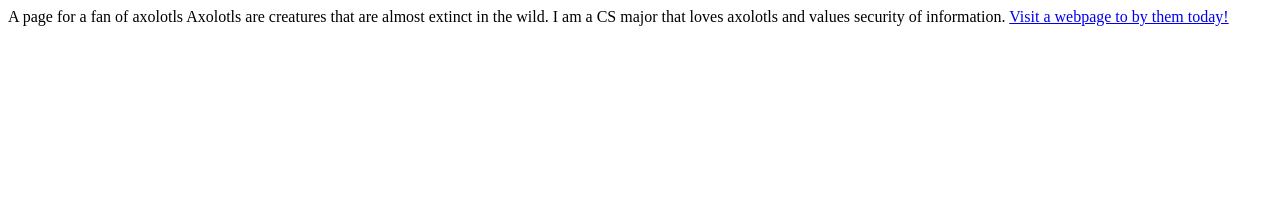
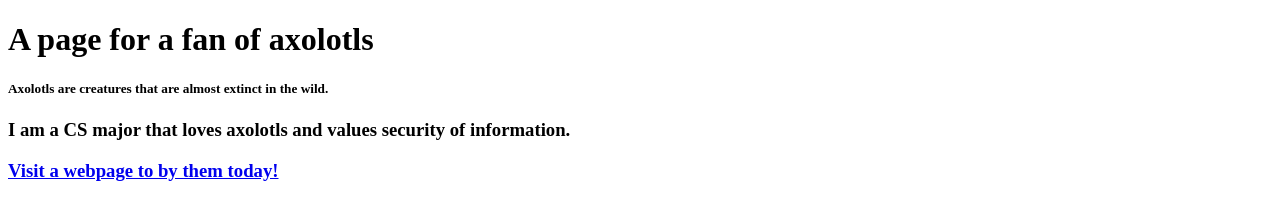
Before and after one commit to babybeans/babybeans.github.io, a plain HTML site: page index.html in a window 1280 px wide. Drawn offline with Linux system fonts and the light colour scheme.

Commit message:
added bolding

```diff
--- a/index.html
+++ b/index.html
@@ -1,13 +1,13 @@
 <!DOCTYPE html>
     <html>
-        <hx1> A page for a fan of axolotls </hx1>
+        <h1> A page for a fan of axolotls </h1>
 
-        <hx5> Axolotls are creatures that are almost extinct in the wild.
+        <h5> Axolotls are creatures that are almost extinct in the wild.
 
-        </hx5>
+        </h5>
 
-        <hx3> I am a CS major that loves axolotls and values security of information.
-            <hx3>
+        <h3> I am a CS major that loves axolotls and values security of information.
+            <h3>
 
         <title> I love axolotls! They are the absolute best and they are so cute.
 
```
